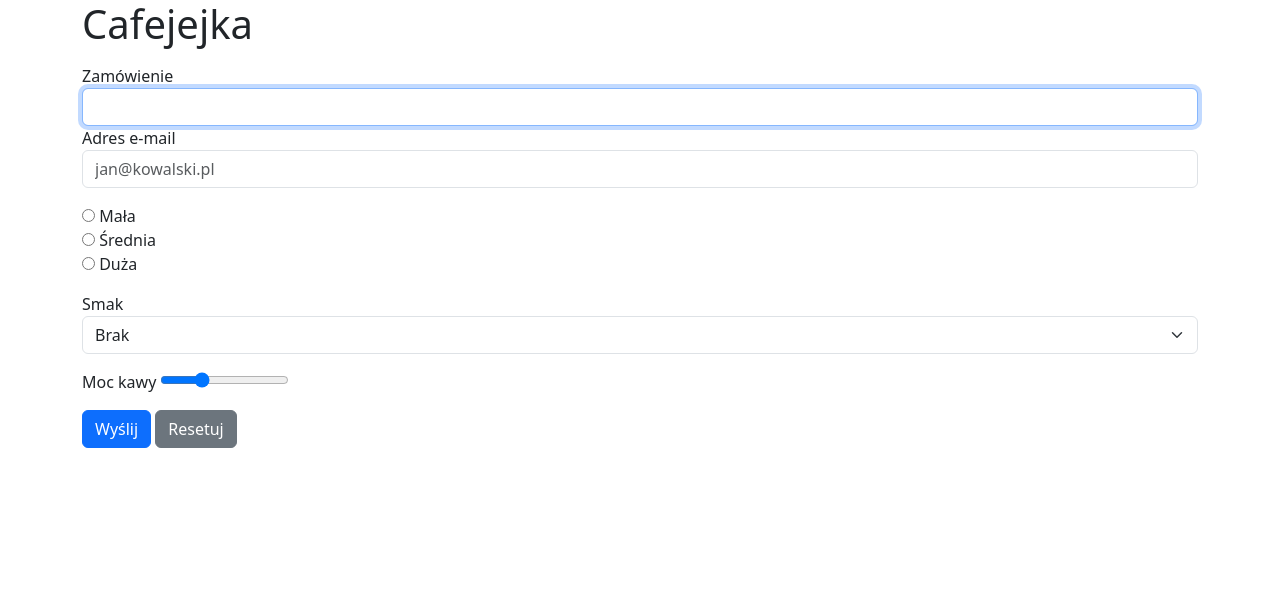
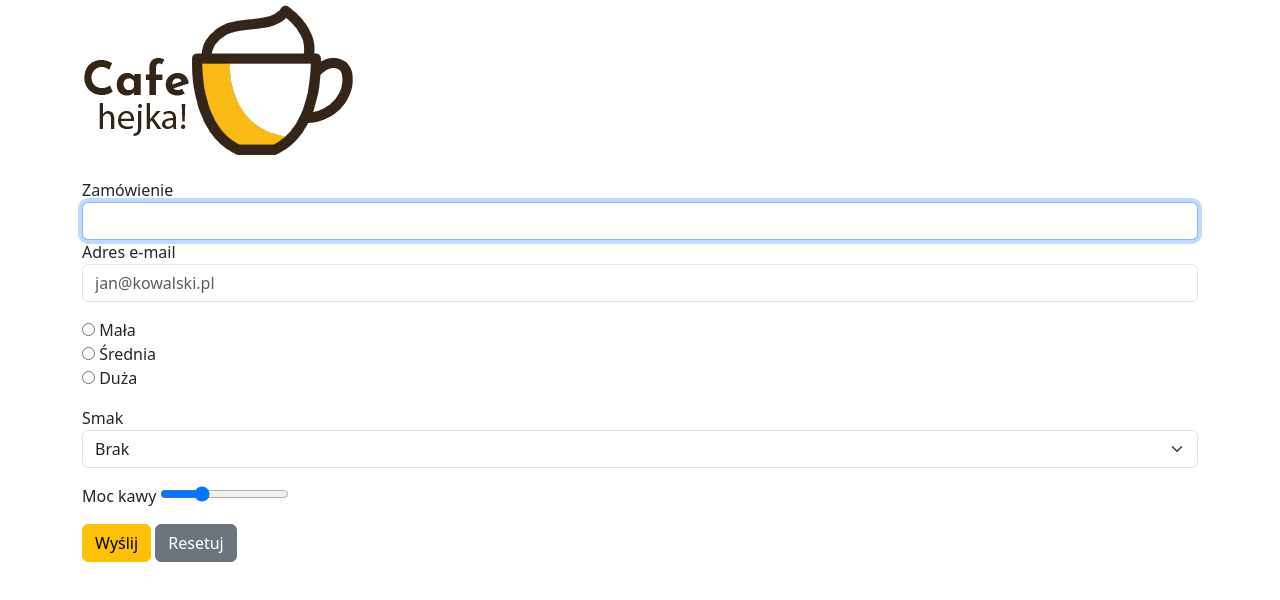
Before and after one commit to JackS86/Cafejka, a plain HTML site: page index.html in a window 1280 px wide. Drawn offline with nearby package versions, Linux system fonts and the light colour scheme.

Commit message:
next day with bootstrap

```diff
--- a/index.html
+++ b/index.html
@@ -9,7 +9,7 @@
 </head>
 <body class="container">
     <header>
-        <h1>Cafejejka</h1>
+        <div class="sticky-top"><img src="../Cafejka/images/3x/Zasób 1@3x.png"></div>
     </header>
     <section>
         <div class="panel panel-default">
@@ -17,7 +17,7 @@
                 <form data-zamówienie="formularz">
                     <div class="form-group mt-3">
                     <label for="zamówienieKawy">Zamówienie</label>
-                    <input class="form-control" name="kawa" id="zamówienieKawy" autofocus>
+                    <input class="form-control" name="kawa" id="zamówienieKawy" autofocus  >
                 </div>
                 <div class="form-group mb-3">
                     <label for="daneEmail">Adres e-mail</label>
@@ -55,7 +55,7 @@
                     <label for="mocKawy">Moc kawy</label>
                     <input name ="moc" id="mocKawy" type="range" value="30">
                 </div>
-                <button type="submit" class="btn btn-primary">Wyślij</button>
+                <button type="submit" class="btn btn-warning" >Wyślij</button>
                 <button type="reset" class="btn btn-secondary">Resetuj</button>
                 </form>
             </div>
```
Also changed, not shown: images/3x/Zasób 1@3x.png (added).
